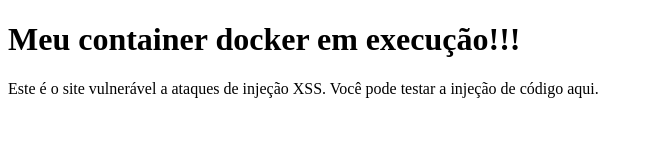
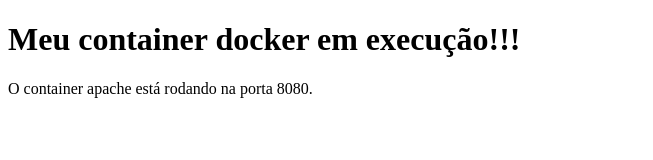
Before and after one commit to hick-hpe/gui-controller-docker, a plain HTML site: page public-html/index.html in a window 1280 px wide. Shown: the whole page, without its empty margins (0-653 px from the left). Drawn offline with Linux system fonts and the light colour scheme.

Commit message:
Add files via upload

```diff
--- a/public-html/index.html
+++ b/public-html/index.html
@@ -7,6 +7,6 @@
     </head>
     <body>
         <h1>Meu container docker em execução!!!</h1>
-        <p>Este é o site vulnerável a ataques de injeção XSS. Você pode testar a injeção de código aqui.</p>
+        <p>O container apache está rodando na porta 8080.</p>
     </body>
 </html>
```
Also changed, not shown: images/em-execucao.png, images/parado.png, 1 other file.
